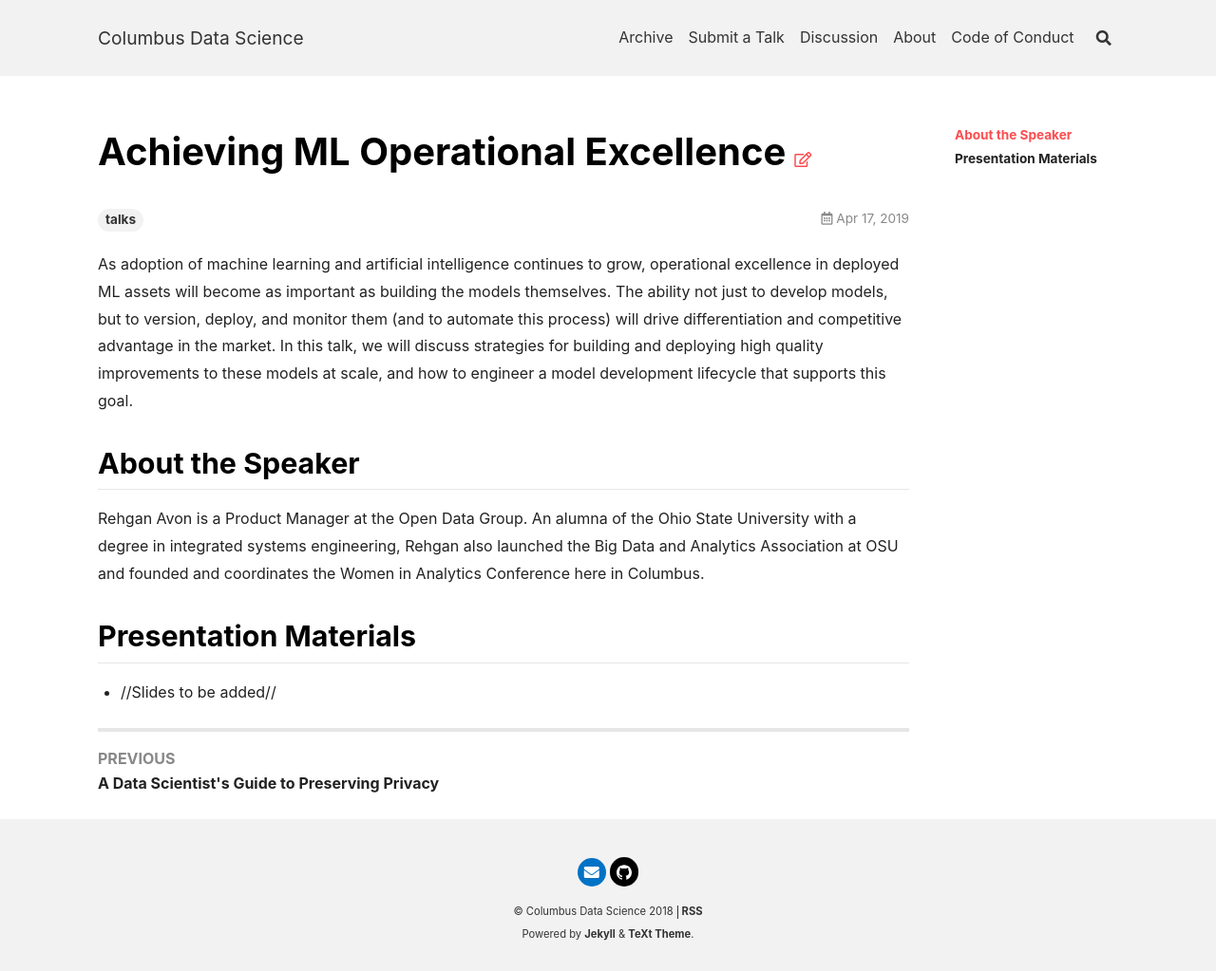
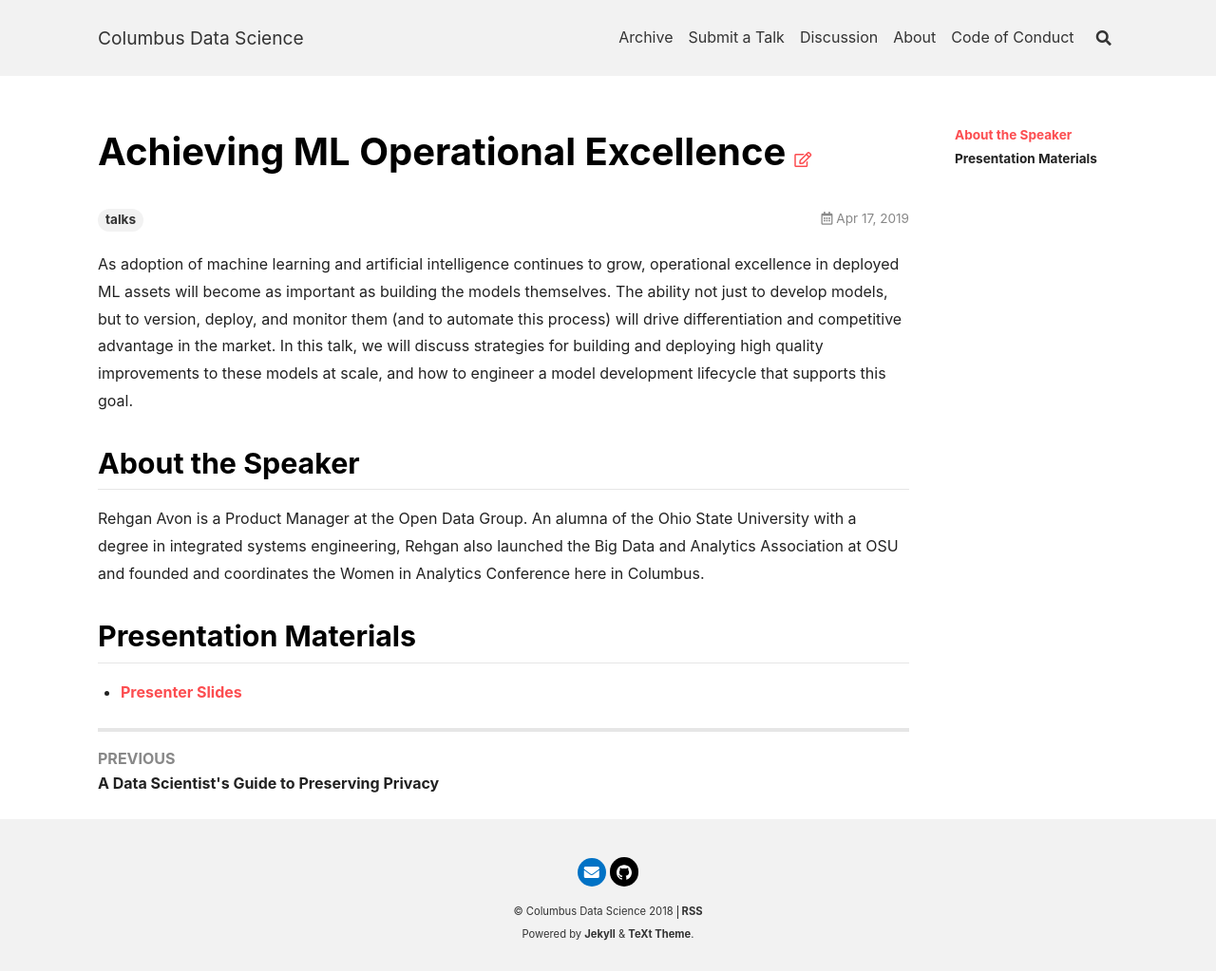
Before and after one commit to ColumbusDataScience/columbusdatascience.org, a Jekyll site: the page built from _posts/2019-04-17-ml-operational-excellence.md, in a window 1280 px wide. Shown: the whole page at 95% size. Built offline with Jekyll 4.4.1, drawn with Linux system fonts in a browser that asks for light colours; nearby versions of some CDN libraries.

Commit message:
Added April speaker materials

```diff
--- a/_posts/2019-04-17-ml-operational-excellence.md
+++ b/_posts/2019-04-17-ml-operational-excellence.md
@@ -12,4 +12,4 @@
 
 ## Presentation Materials
 
-  - //Slides to be added//
+  - [Presenter Slides](https://github.com/ColumbusDataScience/speaker-presentations/blob/master/2019/2019-04_ml_operational_excellence/2019-04_ml-operational-excellence.pdf)
```
Also changed, not shown: _posts/2019-03-20-preserving-privacy.md (+1 -1 lines).
